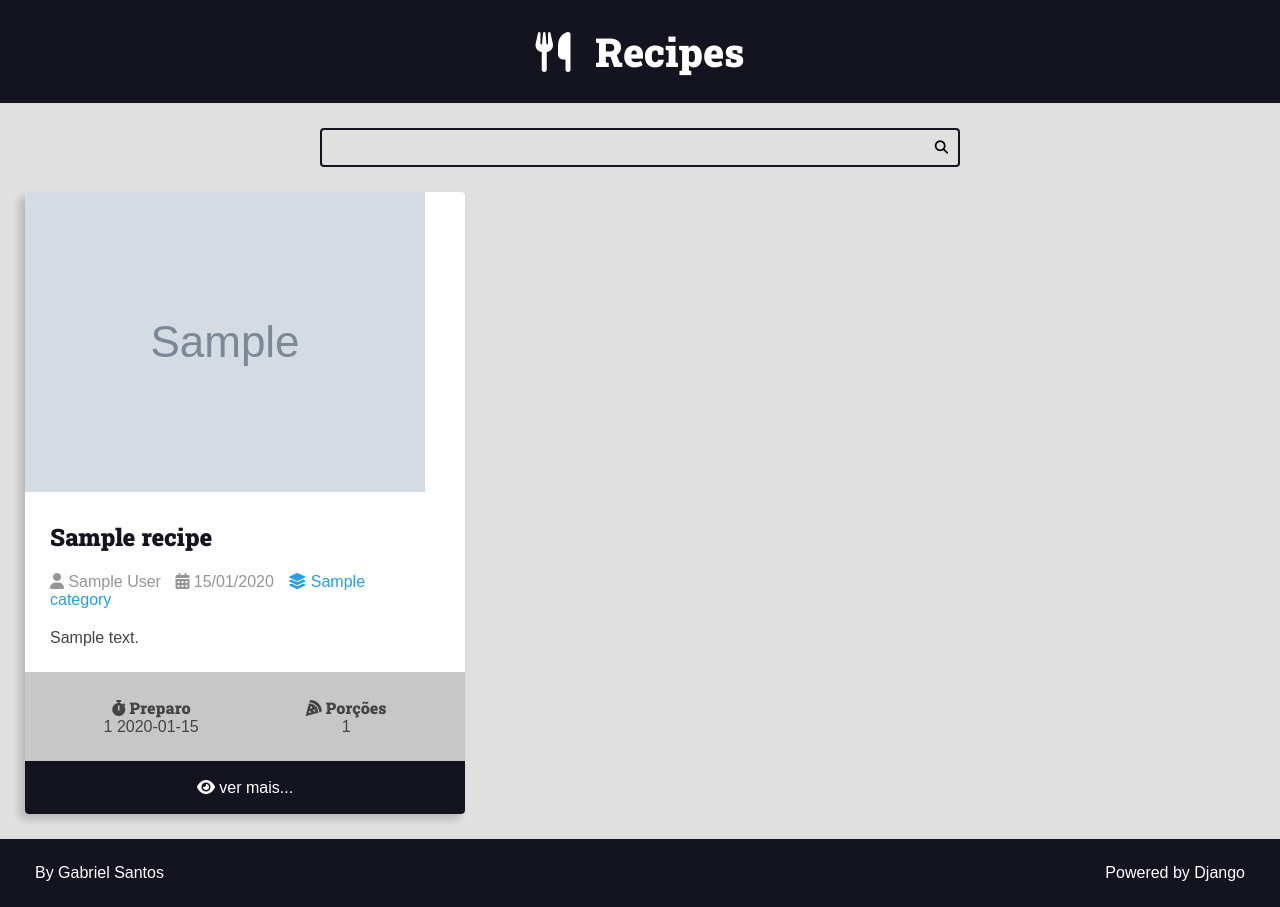
After one commit to Gabriel-S-Santos/django-project1, a Django app: page /recipes/category/1/ in a window 1280 px wide. The commit adds this page. Run offline with Django 4.2, Linux system fonts and the light colour scheme; tables that the repository leaves empty hold one stand-in row (values such as "Sample post"); grey boxes marked "Sample" are stand-in pictures.

Commit message:
categorias criadas

```diff
--- a/recipes/models.py
+++ b/recipes/models.py
@@ -26,7 +26,7 @@
     is_published = models.BooleanField(default=False)
     cover = models.ImageField(upload_to='recipes/covers/%Y/%m/%d')
     category = models.ForeignKey(
-        Category, on_delete=models.SET_NULL, null=True
+        Category, on_delete=models.SET_NULL, null=True, blank=True, default=None,
     )
     author = models.ForeignKey(
         User, on_delete=models.SET_NULL, null=True
--- /dev/null
+++ b/recipes/templates/recipes/pages/category.html
@@ -0,0 +1,11 @@
+{% extends 'global/base.html' %}
+
+{% block title %}Category{% endblock title %}Home
+
+{% block content %}
+<div class="main-content main-content-list container">
+    {% for recipe in recipes %}
+    {% include 'recipes/partials/recipe_card.html' %}
+    {% endfor %}
+</div>
+{% endblock content %}
--- a/recipes/templates/recipes/partials/recipe_card.html
+++ b/recipes/templates/recipes/partials/recipe_card.html
@@ -14,17 +14,23 @@
     <div class="recipe-author">
         <span class="recipe-author-item">
             <i class="fas fa-user"></i>
-            {{ recipe.author.first_name }} {{ recipe.author.last_name }}
+            {% if recipe.author.first_name %}
+                {{ recipe.author.first_name }} {{ recipe.author.last_name }}
+            {% else %}
+                {{ recipe.author.username }}
+            {% endif %}
         </span>
         <span class="recipe-author-item">
             <i class="fas fa-calendar-alt"></i>
             {{ recipe.created_at|date:"d/m/Y" }}
         </span>
         <span class="recipe-author-item">
-            <a href="/recipes/category/cafe-da-manha/">
+            {% if recipe.category is not None %}
+            <a href="{% url 'recipes:category' recipe.category.id %}">
                 <i class="fas fa-layer-group"></i>
                 <span>{{ recipe.category.name }}</span>
             </a>
+            {% endif %}
         </span>
     </div>
 
--- a/recipes/urls.py
+++ b/recipes/urls.py
@@ -6,6 +6,8 @@
 
 urlpatterns = [
     path('', views.home, name="home"),
+    path('recipes/category/<int:category_id>/',
+         views.category, name="category"),
     path('recipes/<int:id>/', views.recipes, name="recipe"),
 
 ]
--- a/recipes/views.py
+++ b/recipes/views.py
@@ -1,11 +1,23 @@
 from django.shortcuts import render
 
+from recipes.models import Recipe
 from utils.recipe.factory import make_recipe
 
 
 def home(request):
+    recipes = Recipe.objects.all().order_by('-id').filter(is_published=True)
     return render(request, 'recipes/pages/home.html', context={
-        'recipes': [make_recipe() for _ in range(10)],
+        'recipes': recipes,
+    })
+
+
+def category(request, category_id):
+    recipes = Recipe.objects.filter(
+        category__id=category_id,
+        is_published=True
+    ).order_by('-id')
+    return render(request, 'recipes/pages/category.html', context={
+        'recipes': recipes,
     })
 
 
```
